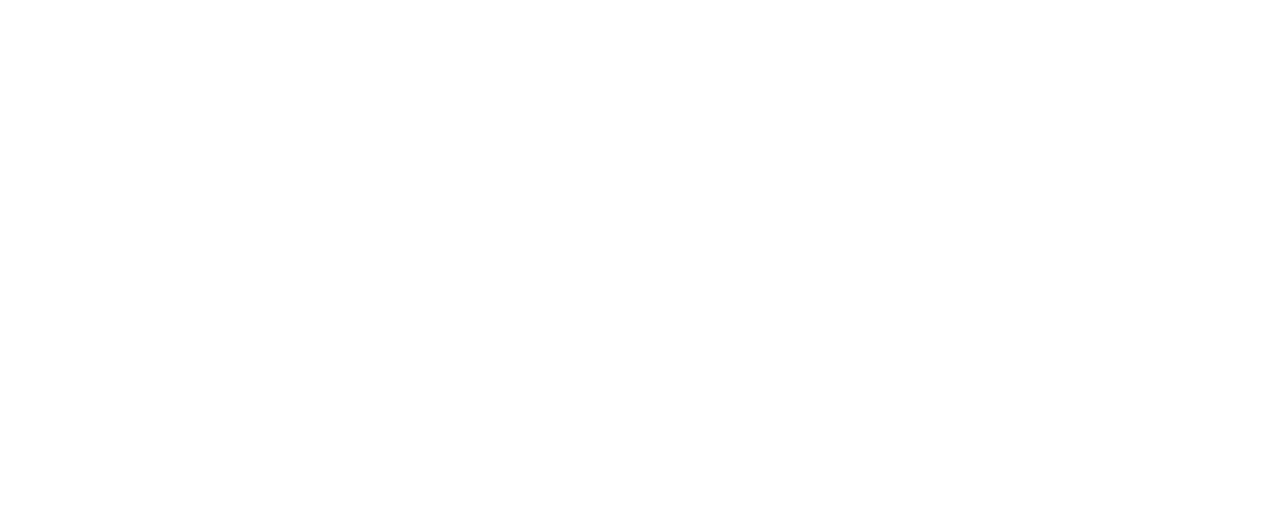
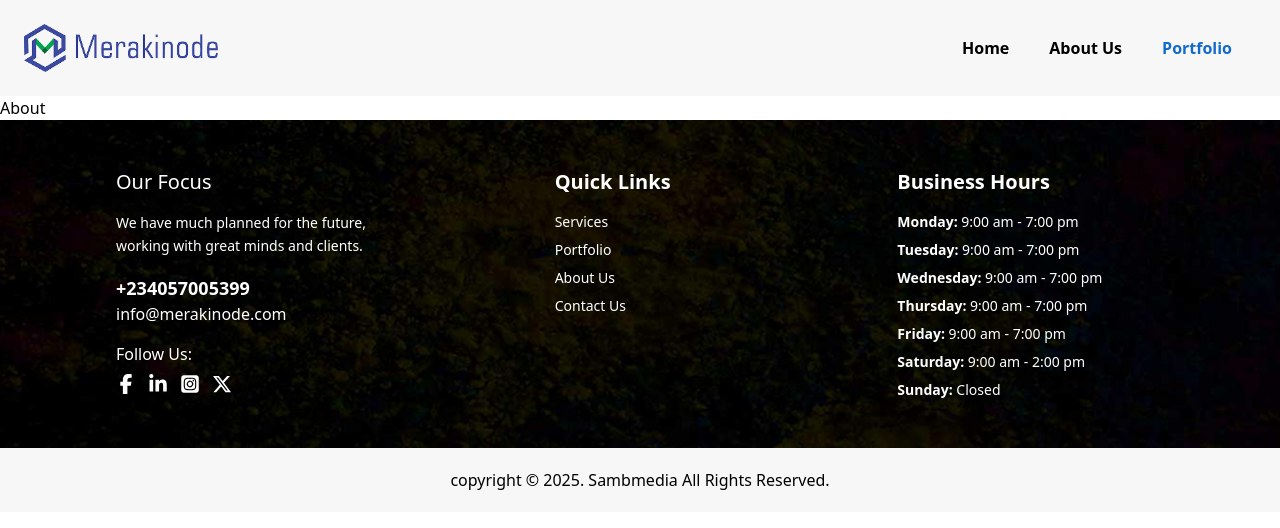
Before and after one commit to nodemeraki/merakinode, a React (Vite) app: page /portfolio in a window 1280 px wide. Before the commit this address had no page. Shown: the top 528 px of the page. Built offline with nearby package versions, Linux system fonts and the light colour scheme.

Commit message:
portfolio

```diff
--- a/src/App.jsx
+++ b/src/App.jsx
@@ -3,6 +3,7 @@
 
 import Home from "./pages/homePage/Home";
 import About from "./pages/aboutUsPage/About";
+import Portfolio from "./pages/portfolio/Portfolio";
 
 const App = () => {
   return (
@@ -10,6 +11,7 @@
       <Routes>
         <Route path="/" element={<Home />} />
         <Route path="about-us" element={<About />} />
+        <Route path="portfolio" element={<Portfolio />} />
       </Routes>
     </Router>
   );
--- a/src/components/Header.jsx
+++ b/src/components/Header.jsx
@@ -49,7 +49,7 @@
           </div>
 
           {/* nav links */}
-          {["Home", "About Us"].map((link, index) => (
+          {["Home", "About Us", "Portfolio"].map((link, index) => (
             <li key={index}>
               <NavLink
                 to={
--- /dev/null
+++ b/src/pages/portfolio/Portfolio.jsx
@@ -0,0 +1,14 @@
+import Header from "../../components/Header.jsx";
+import Footer from "../../components/Footer";
+
+const Portfolio = () => {
+  return (
+    <div>
+      <Header />
+      <p>About</p>
+      <Footer />
+    </div>
+  );
+};
+
+export default Portfolio;
```
